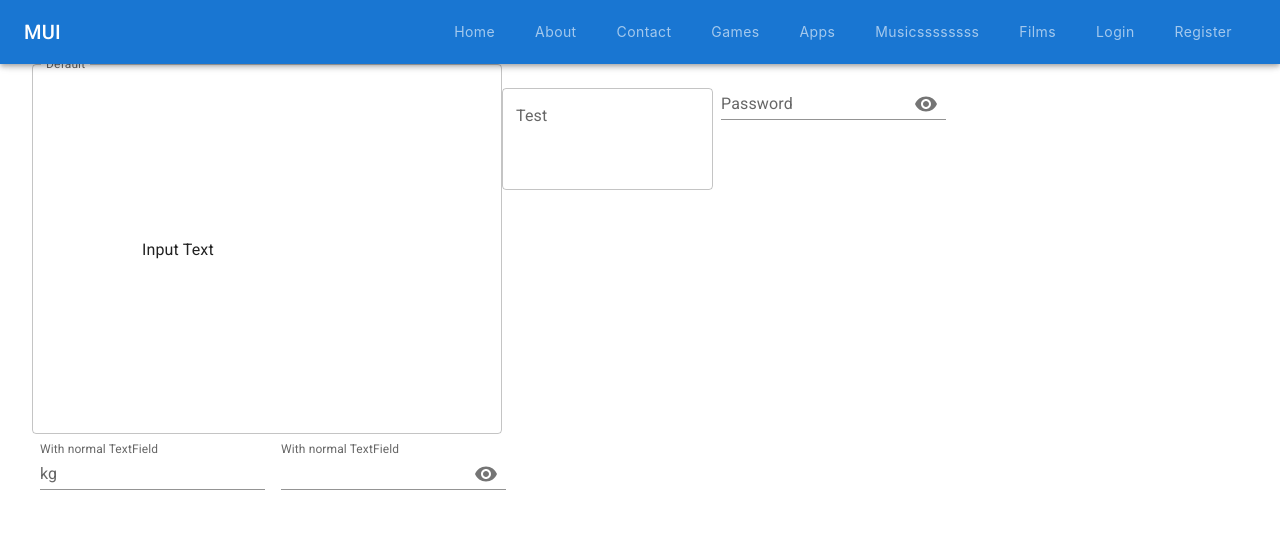
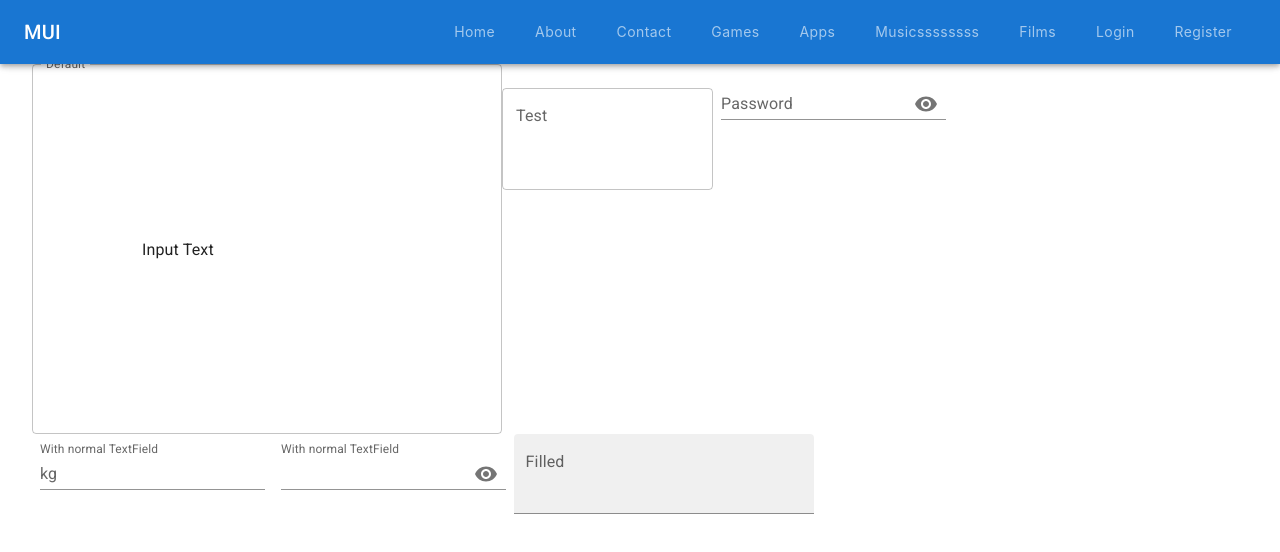
Before and after one commit to BijianWu/react-material-ui-playground, a React (Create React App) app: page /custom-text-field in a window 1280 px wide. Shown: the top 552 px of the page. Built offline with nearby package versions, Linux system fonts and the light colour scheme.

Commit message:
add in a way to customlise the Text Field

```diff
--- a/src/pages/CustomTextField.js
+++ b/src/pages/CustomTextField.js
@@ -102,6 +102,20 @@ export default function CustomTextField() {
                 }}
                 variant="standard"
             />
+
+            {/* // set custom width for different breakpoints, and set root height to 80px */}
+            <TextField
+                sx={{
+                    width: { sm: 200, md: 300 },
+                    "& .MuiInputBase-root": {
+                        height: 80
+                    }
+                }}
+                id="standard-basic"
+                label="Filled"
+                variant="filled"
+                placeholder="SX"
+            />
         </>
     )
 }
```
